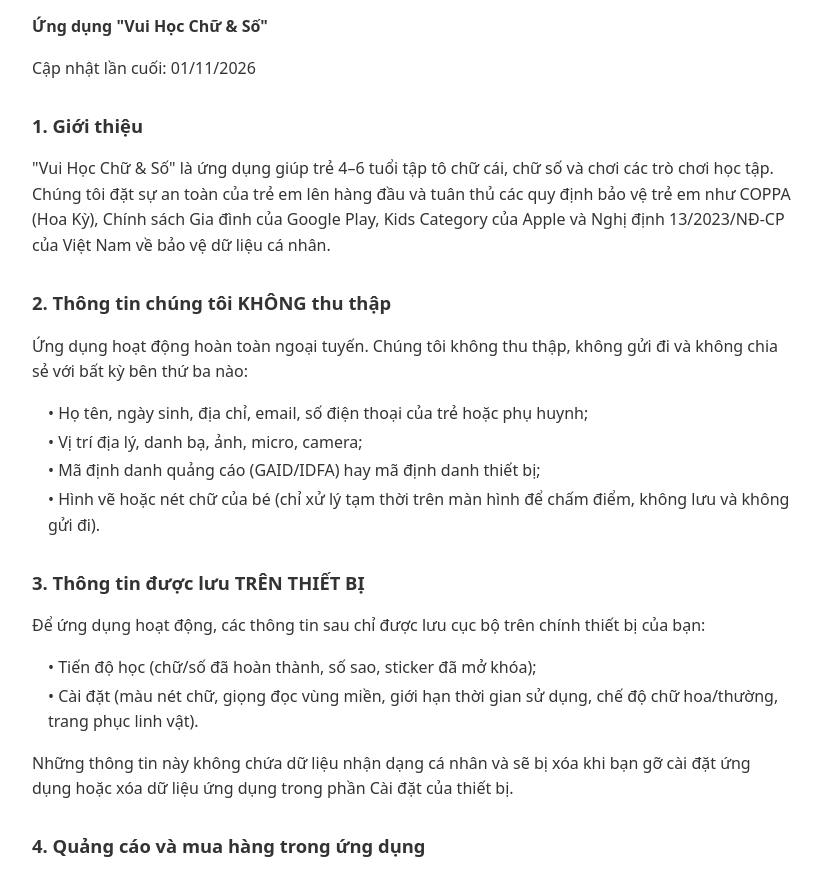
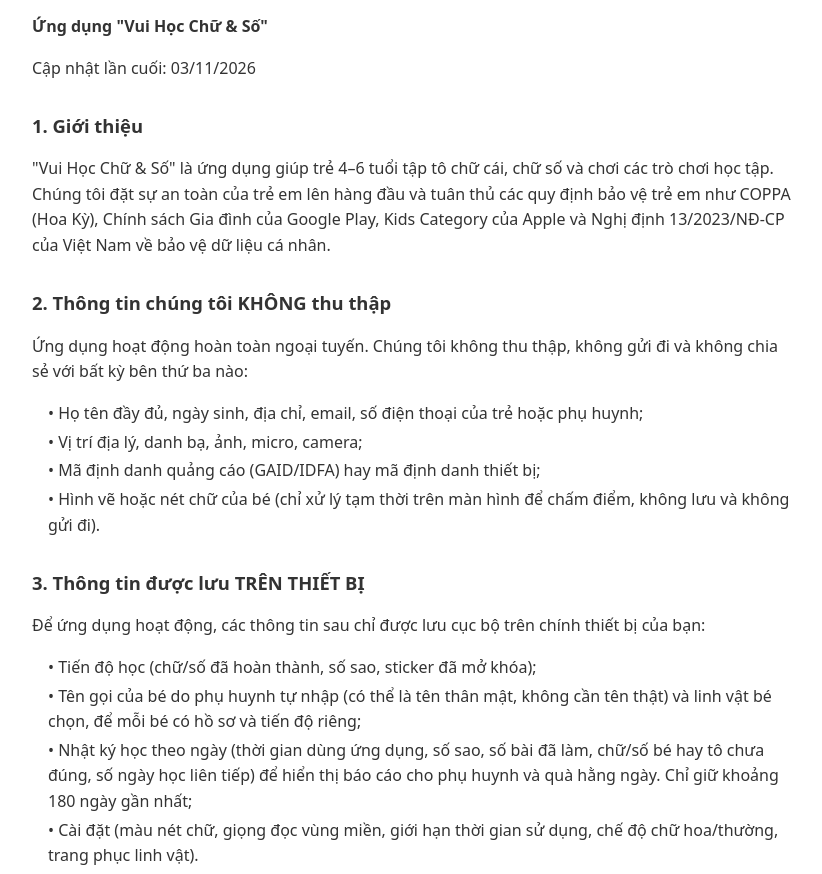
Before and after one commit to thuytq1001/vuihoc-privacy, a plain HTML site: page index.html in a window 1280 px wide. Shown: the part 77-951 px from the top of the page, without its empty margins (228-1050 px from the left). Drawn offline with Linux system fonts and the light colour scheme.

Commit message:
Cập nhật chính sách: tên gọi của bé và nhật ký học lưu trên máy

```diff
--- a/index.html
+++ b/index.html
@@ -5,20 +5,22 @@
 </head><body>
 <h1>CHÍNH SÁCH QUYỀN RIÊNG TƯ</h1>
 <p><b>Ứng dụng &quot;Vui Học Chữ &amp; Số&quot;</b></p>
-<p>Cập nhật lần cuối: 01/11/2026</p>
+<p>Cập nhật lần cuối: 03/11/2026</p>
 <h2>1. Giới thiệu</h2>
 <p>&quot;Vui Học Chữ &amp; Số&quot; là ứng dụng giúp trẻ 4–6 tuổi tập tô chữ cái, chữ số và chơi các trò chơi học tập. Chúng tôi đặt sự an toàn của trẻ em lên hàng đầu và tuân thủ các quy định bảo vệ trẻ em như COPPA (Hoa Kỳ), Chính sách Gia đình của Google Play, Kids Category của Apple và Nghị định 13/2023/NĐ-CP của Việt Nam về bảo vệ dữ liệu cá nhân.</p>
 <h2>2. Thông tin chúng tôi KHÔNG thu thập</h2>
 <p>Ứng dụng hoạt động hoàn toàn ngoại tuyến. Chúng tôi không thu thập, không gửi đi và không chia sẻ với bất kỳ bên thứ ba nào:</p>
-<p class="b">• Họ tên, ngày sinh, địa chỉ, email, số điện thoại của trẻ hoặc phụ huynh;</p>
+<p class="b">• Họ tên đầy đủ, ngày sinh, địa chỉ, email, số điện thoại của trẻ hoặc phụ huynh;</p>
 <p class="b">• Vị trí địa lý, danh bạ, ảnh, micro, camera;</p>
 <p class="b">• Mã định danh quảng cáo (GAID/IDFA) hay mã định danh thiết bị;</p>
 <p class="b">• Hình vẽ hoặc nét chữ của bé (chỉ xử lý tạm thời trên màn hình để chấm điểm, không lưu và không gửi đi).</p>
 <h2>3. Thông tin được lưu TRÊN THIẾT BỊ</h2>
 <p>Để ứng dụng hoạt động, các thông tin sau chỉ được lưu cục bộ trên chính thiết bị của bạn:</p>
 <p class="b">• Tiến độ học (chữ/số đã hoàn thành, số sao, sticker đã mở khóa);</p>
+<p class="b">• Tên gọi của bé do phụ huynh tự nhập (có thể là tên thân mật, không cần tên thật) và linh vật bé chọn, để mỗi bé có hồ sơ và tiến độ riêng;</p>
+<p class="b">• Nhật ký học theo ngày (thời gian dùng ứng dụng, số sao, số bài đã làm, chữ/số bé hay tô chưa đúng, số ngày học liên tiếp) để hiển thị báo cáo cho phụ huynh và quà hằng ngày. Chỉ giữ khoảng 180 ngày gần nhất;</p>
 <p class="b">• Cài đặt (màu nét chữ, giọng đọc vùng miền, giới hạn thời gian sử dụng, chế độ chữ hoa/thường, trang phục linh vật).</p>
-<p>Những thông tin này không chứa dữ liệu nhận dạng cá nhân và sẽ bị xóa khi bạn gỡ cài đặt ứng dụng hoặc xóa dữ liệu ứng dụng trong phần Cài đặt của thiết bị.</p>
+<p>Những thông tin này nằm hoàn toàn trên thiết bị, không được gửi đi đâu và không dùng để nhận dạng trẻ ngoài ứng dụng. Phụ huynh có thể xóa hồ sơ của từng bé trong Góc Phụ Huynh; toàn bộ dữ liệu cũng bị xóa khi bạn gỡ cài đặt ứng dụng hoặc xóa dữ liệu ứng dụng trong phần Cài đặt của thiết bị.</p>
 <h2>4. Quảng cáo và mua hàng trong ứng dụng</h2>
 <p>Phiên bản hiện tại không chứa quảng cáo, không có theo dõi hành vi và không có mua hàng trong ứng dụng. Nếu trong tương lai chúng tôi bổ sung quảng cáo hoặc thanh toán, chúng tôi sẽ chỉ dùng dịch vụ đạt chuẩn dành cho trẻ em (không quảng cáo cá nhân hóa), mọi liên kết ra ngoài ứng dụng và mọi giao dịch đều nằm sau cổng xác nhận dành cho phụ huynh, và chúng tôi sẽ cập nhật chính sách này trước khi áp dụng.</p>
 <h2>5. Cổng phụ huynh</h2>
```
Also changed, not shown: privacy-policy.html (+5 -3 lines).
